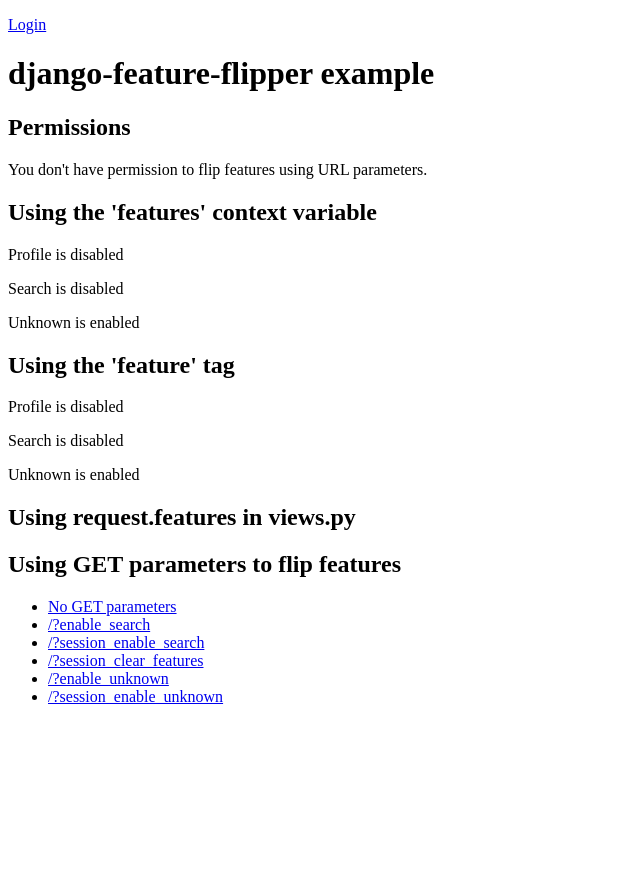
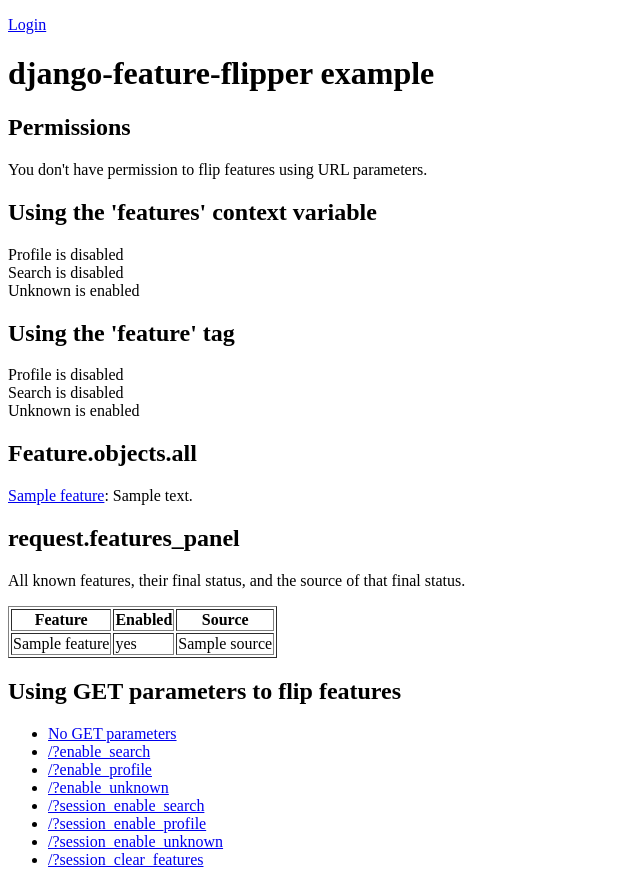
Before and after one commit to tobych/django-feature-flipper, a Django app: template featureflipper_example/templates/featureflipper_example/index.html in a window 1280 px wide. Shown: the whole page, without its empty margins (0-640 px from the left). Before the commit the page ends 704 px from the top, so only its background shows below. Run offline with Django 3.2, Linux system fonts and the light colour scheme; the template is opened without the code that fills it: most values are stand-ins (such as "Sample title", 1, 10 or a date in 2020); parts of the project's set-up code (start-up, migrations or seed data) failed here and were passed over.

Commit message:
Made 'features' and 'sources' properties of features_panel regular properties, and documented them. Updated the example project to use them. index.html now better exhibits the various ways of using the template context.

```diff
--- a/featureflipper_example/templates/featureflipper_example/index.html
+++ b/featureflipper_example/templates/featureflipper_example/index.html
@@ -28,59 +28,56 @@
 
 <h2>Using the 'features' context variable</h2>
 
+<p>
 {% if features.profile %}
-  <p>Profile is enabled</p>
+  Profile is enabled
 {% else %}
-  <p>Profile is disabled</p>
+  Profile is disabled
 {% endif %}
-
-{% if features.search %}
-  <p>Search is enabled</p>
-{% else %}
-  <p>Search is disabled</p>
-{% endif %}
-
-{% if features.unknown %}
-  <p>Unknown is enabled</p>
-{% else %}
-  <p>Unknown is disabled</p>
-{% endif %}
+<br/>
+Search is {% if features.search %}enabled{% else %}disabled{% endif %}
+<br/>
+Unknown is {{ features.unknown|yesno:"enabled,disabled" }}
+</p>
 
 <h2>Using the 'feature' tag</h2>
 
 {% load feature_tag %}
 
-{% feature profile %}
-  <p>Profile is enabled</p>
-{% disabled %}
-  <p>Profile is disabled</p>
-{% endfeature %}
+<p>
+{% feature profile %}Profile is enabled{% disabled %}Profile is disabled{% endfeature %}<br/>
+{% feature search %}Search is enabled{% disabled %}Search is disabled{% endfeature %}<br/>
+{% feature unknown %}Unknown is enabled{% disabled %}Unknown is disabled{% endfeature %}
+</p>
 
-{% feature search %}
-  <p>Search is enabled</p>
-{% disabled %}
-  <p>Search is disabled</p>
-{% endfeature %}
+<h2>Feature.objects.all</h2>
 
-{% feature unknown %}
-  <p>Unknown is enabled</p>
-{% disabled %}
-  <p>Unknown is disabled</p>
-{% endfeature %}
+{% for feature in feature_list %}
+  <p><a href="/admin/featureflipper/feature/{{ feature.id }}/">{{ feature }}</a>: {{ feature.description }}</p>
+{% endfor %}
 
-<h2>Using request.features in views.py</h2>
+<h2>request.features_panel</h2>
 
-<p>{{ message }}</p>
+<p>All known features, their final status, and the source of that final status.</p>
+
+<table border="1">
+  <tr><th>Feature</th><th>Enabled</th><th>Source</th></tr>
+  {% for name, details in features_panel.features.items %}
+    <tr><td>{{ name }}</td><td>{{ details.enabled|yesno }}</td><td>{{ details.source }}</td></tr>
+  {% endfor %}
+</table>
 
 <h2>Using GET parameters to flip features</h2>
 
 <ul>
 <li><a href=".">No GET parameters</a></li>
 <li><a href="./?enable_search">/?enable_search</a></li>
+<li><a href="./?enable_profile">/?enable_profile</a></li>
+<li><a href="./?enable_unknown">/?enable_unknown</a></li>
 <li><a href="./?session_enable_search">/?session_enable_search</a></li>
+<li><a href="./?session_enable_profile">/?session_enable_profile</a></li>
+<li><a href="./?session_enable_unknown">/?session_enable_unknown</a></li>
 <li><a href="./?session_clear_features">/?session_clear_features</a></li>
-<li><a href="./?enable_unknown">/?enable_unknown</a></li>
-<li><a href="./?session_enable_unknown">/?session_enable_unknown</a></li>
 </ul>
 
 </body>
```
Also changed, not shown: featureflipper/middleware.py (+7 -7 lines), featureflipper_example/views.py (+10 -5 lines), 1 other file.
